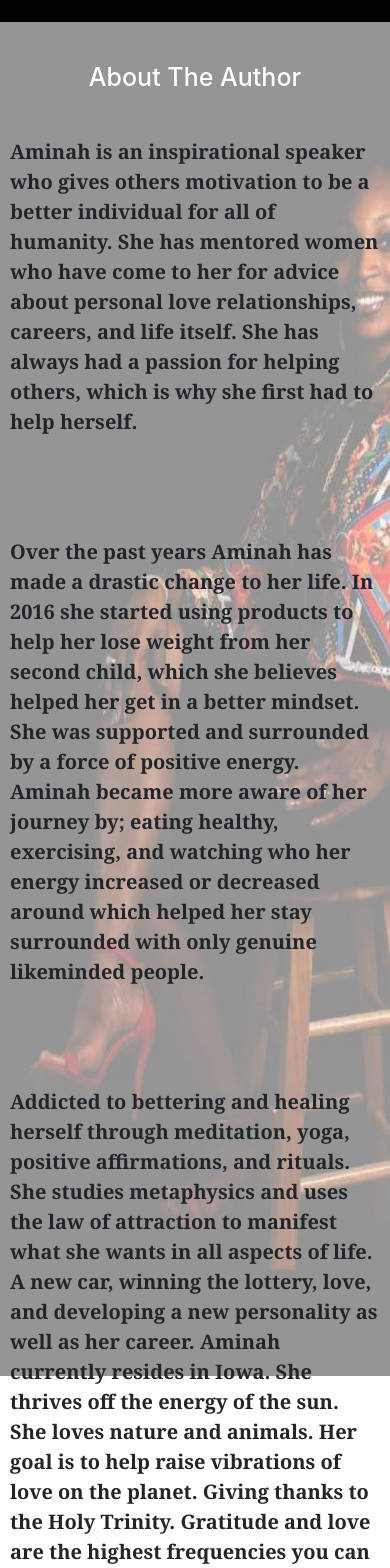
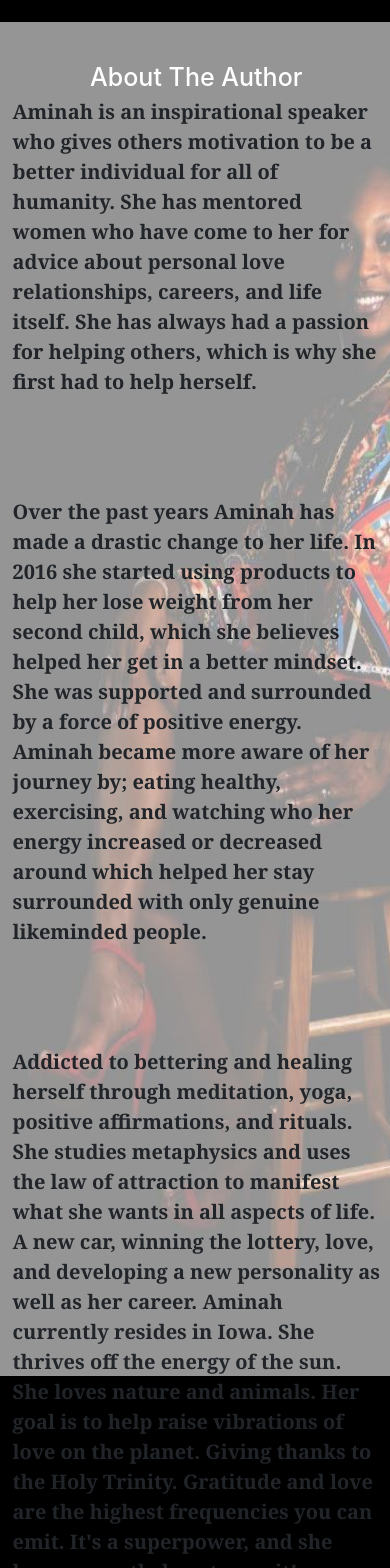
Before and after one commit to jjamaltwin/elementsofinfinity, a React (Create React App) app: page /bio in a window 390 px wide. Shown: the part 260-1828 px from the top of the page. Built offline with nearby package versions, Linux system fonts and the light colour scheme; a web font is replaced by a local one.

Commit message:
mobile design

```diff
--- a/src/App.css
+++ b/src/App.css
@@ -415,9 +415,6 @@ input[type="submit"] {
   height: 90rem;
 }
 
-
-
-
 @media only screen and (max-width: 1010px) {
   .bio {
     height: 70rem;
@@ -463,7 +460,6 @@ input[type="submit"] {
 .bio {
   height: 52rem;
   padding: 0rem 0rem;
-
 }
 
 .bio p {
@@ -501,10 +497,6 @@ input[type="submit"] {
 }
 
 @media only screen and (max-width: 650px) {
-
-
-
-
   .bio {
     display: flex;
     flex-direction: column;
@@ -521,11 +513,9 @@ input[type="submit"] {
     padding: 0rem 0rem;
     margin-bottom: 10rem;
   }
-   .biowrap{
+  .biowrap {
     height: 109rem;
   }
-
-
 
   .bio-top {
     margin-top: 4rem;
@@ -581,26 +571,29 @@ input[type="submit"] {
 @media only screen and (max-width: 200 - 428px) {
 }
 .biowrap {
-
-
+  height: 160rem;
 }
-
-
 
 .bio {
   height: auto;
   padding: 0rem 0rem;
-  padding-left: 1rem;
+  padding-left: 1.25rem;
   padding-right: 1rem;
+  margin-bottom: 5rem;
+}
 
+.bio-top {
+  margin: 0%;
+  padding: 0%;
+}
 
-
-
-
+.bio-bottom {
+  margin: 0%;
+  padding: 0%;
 }
 
 .bio p {
-
+  padding: 0%;
 }
 
 .bio h1 {
```
Lines whose indentation alone changed are shown as unchanged.
